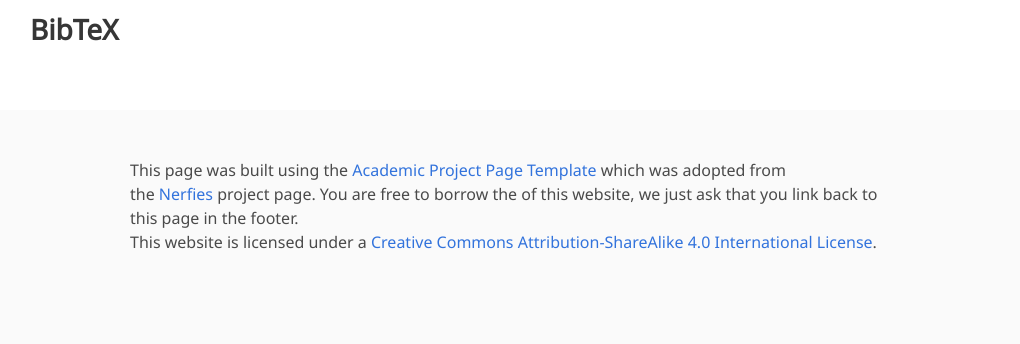
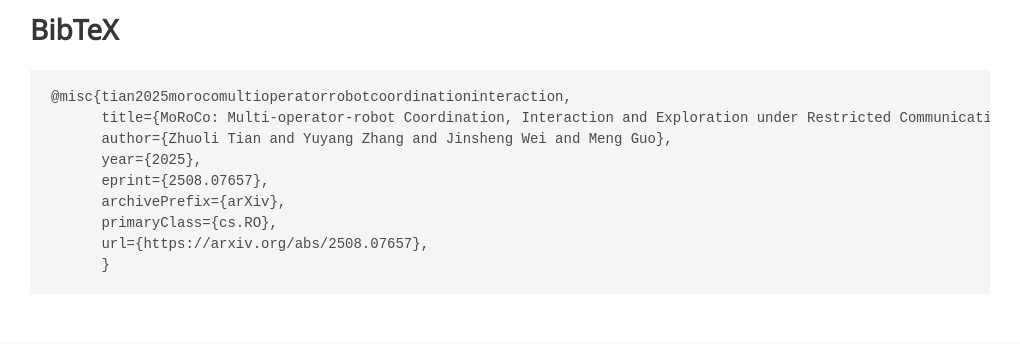
Before and after one commit to ZL-Tian/MoRoCo, a plain HTML site: page index.html in a window 1280 px wide. Shown: the part 4779-5123 px from the top of the page, without its empty margins (130-1150 px from the left). Drawn offline with nearby package versions, Linux system fonts and the light colour scheme; some icons are missing; a web font is replaced by a local one.

Commit message:
add arxiv refs

```diff
--- a/index.html
+++ b/index.html
@@ -75,7 +75,7 @@
                     <div class="publication-links">
                          <!-- Arxiv PDF link -->
                       <span class="link-block">
-                        <a href="" target="_blank"
+                        <a href="https://arxiv.org/abs/2508.07657" target="_blank"
                         class="external-link button is-normal is-rounded is-dark">
                         <span class="icon">
                           <i class="fas fa-file-pdf"></i>
@@ -108,7 +108,7 @@
 
                 <!-- ArXiv abstract Link -->
                 <span class="link-block">
-                  <a href="" target="_blank"
+                  <a href="https://arxiv.org/abs/2508.07657" target="_blank"
                   class="external-link button is-normal is-rounded is-dark">
                   <span class="icon">
                     <i class="ai ai-arxiv"></i>
@@ -336,13 +336,15 @@
   <section class="section" id="BibTeX">
     <div class="container is-max-desktop content">
       <h2 class="title">BibTeX</h2>
-      <!-- <pre><code>@inproceedings{tian2024ihero,
-        title={iHERO: Interactive Human-oriented Exploration and Supervision Under Scarce Communication},
-        author={Zhuoli Tian, Yuyang Zhang, Jinsheng Wei and Meng Guo},
-        booktitle={Robotics: Science and systems (*RSS*), Delft, Netherlands},
-        year={2024},
-        organization={IEEE}
-      }</code></pre> -->
+      <pre><code>@misc{tian2025morocomultioperatorrobotcoordinationinteraction,
+      title={MoRoCo: Multi-operator-robot Coordination, Interaction and Exploration under Restricted Communication},
+      author={Zhuoli Tian and Yuyang Zhang and Jinsheng Wei and Meng Guo},
+      year={2025},
+      eprint={2508.07657},
+      archivePrefix={arXiv},
+      primaryClass={cs.RO},
+      url={https://arxiv.org/abs/2508.07657},
+      }</code></pre>
     </div>
 </section>
 <!--End BibTex citation -->
```
